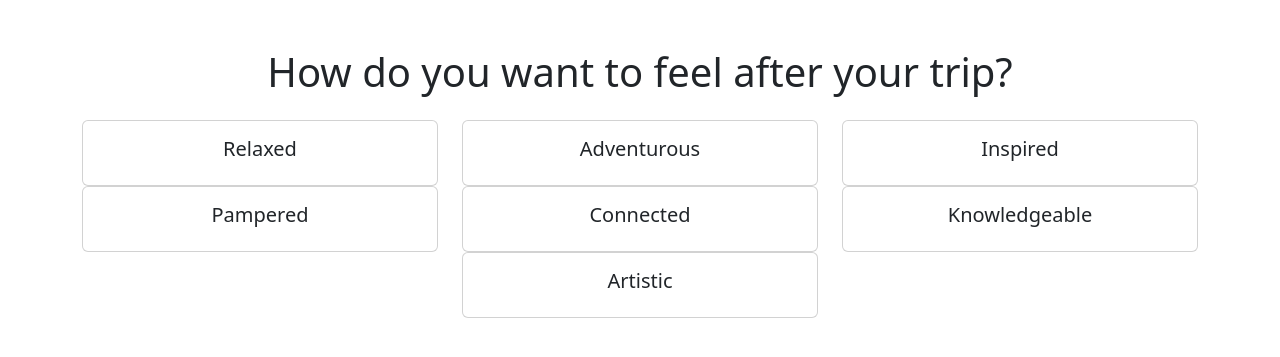
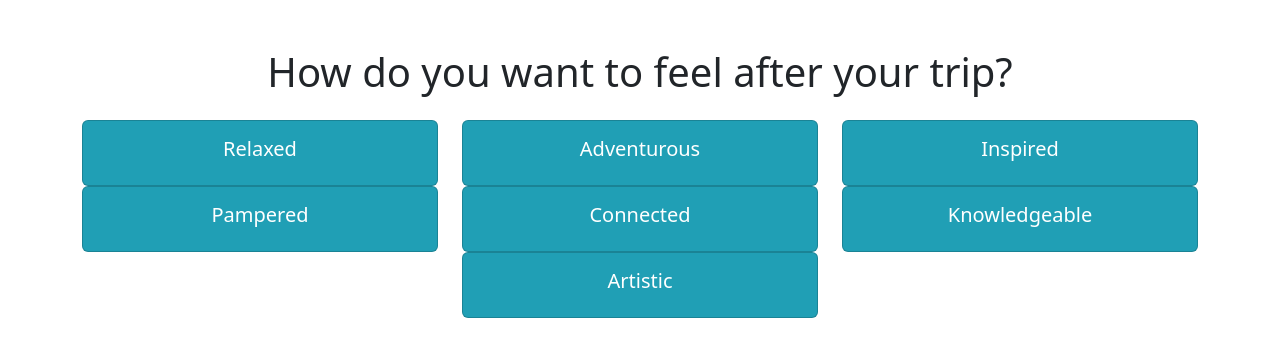
Before and after one commit to CougarBellinger/HackUA2025, a Django app: page /mood/ in a window 1280 px wide. Shown: the top 357 px of the page. Run offline with Django 5.2, Linux system fonts and the light colour scheme.

Commit message:
card colors css

```diff
--- a/hackua2025_Project/travel_buddy/static/styles.css
+++ b/hackua2025_Project/travel_buddy/static/styles.css
@@ -2,9 +2,12 @@
 .card {
     cursor: pointer;
     transition: transform 0.2s ease, box-shadow 0.2s ease;
+    background-color: #209fb5;
+    color: white;
 }
 
 .card:hover {
     transform: scale(1.05);
     box-shadow: 0px 4px 8px rgba(0, 0, 0, 0.1);
+    background-color: #146c7a;
 }
```
